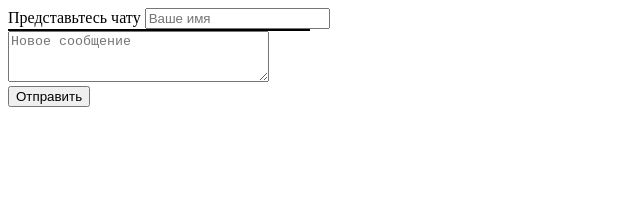
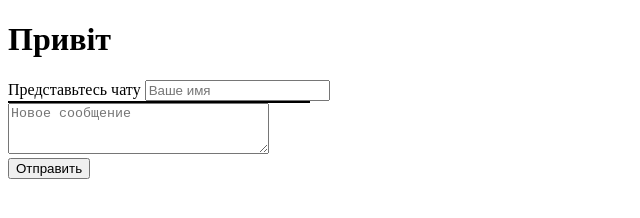
Before and after one commit to Yaroslav0102030405/webSocket, a website: page index.html in a window 1280 px wide. Shown: the whole page, without its empty margins (0-640 px from the left). Drawn offline with Linux system fonts and the light colour scheme.

Commit message:
second commit

```diff
--- a/index.html
+++ b/index.html
@@ -6,6 +6,7 @@
     <title>Document</title>
   </head>
   <body>
+    <h1>Привіт</h1>
     <form action="" class="form-user-name">
       <label for=""
         >Представьтесь чату
```
